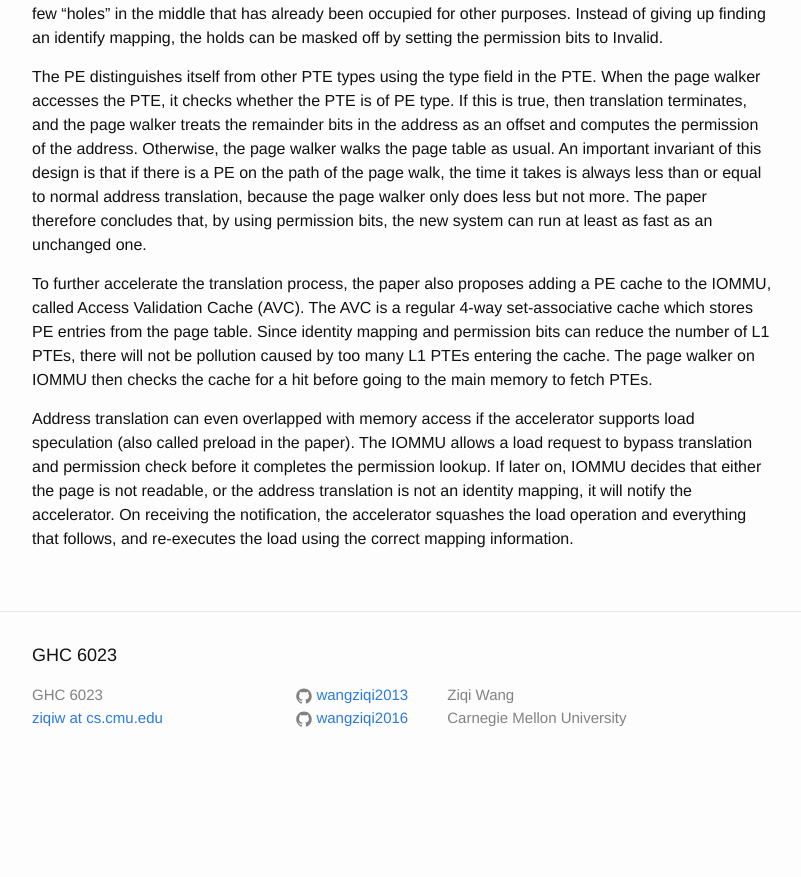
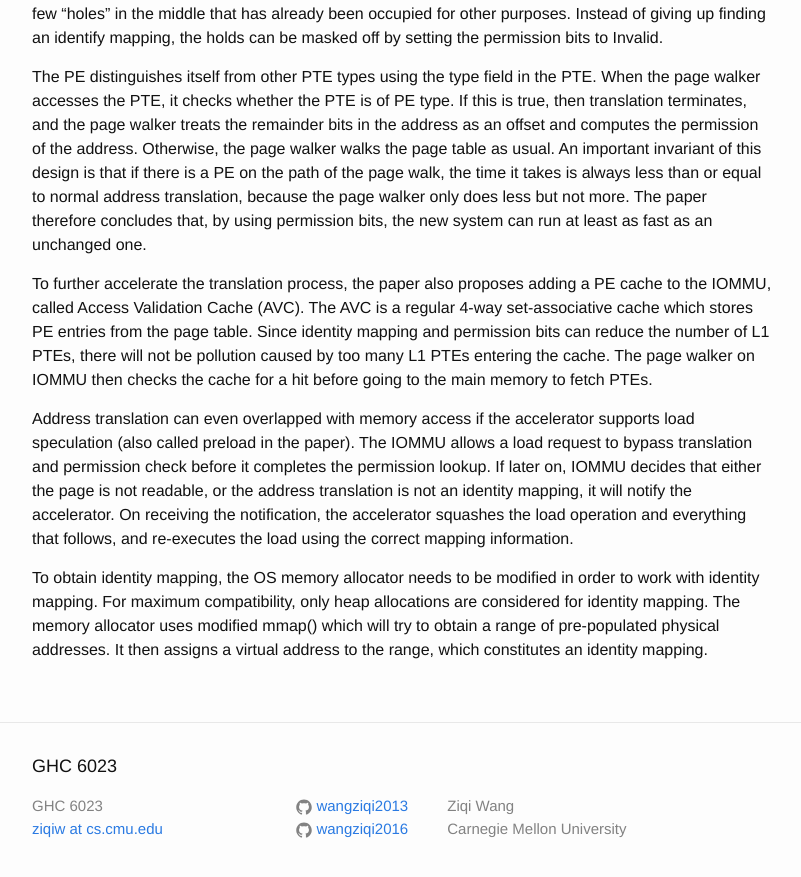
Before and after one commit to wangziqi2013/wangziqi2013.github.io, a Jekyll site: the page built from _posts/2018-12-25-dvm.markdown, in a window 1280 px wide and 900 px high, scrolled down 1336 px. Shown: the top 877 px of the window, without its empty margins (238-1039 px from the left). Built offline with Jekyll 4.4.1, drawn with Linux system fonts in a browser that asks for light colours; before the commit the page ends 2125 px from its top, so only the background shows below that.

Commit message:
Working on OS

```diff
--- a/_posts/2018-12-25-dvm.markdown
+++ b/_posts/2018-12-25-dvm.markdown
@@ -65,3 +65,8 @@ preload in the paper). The IOMMU allows a load request to bypass translation and
 the permission lookup. If later on, IOMMU decides that either the page is not readable, or the address translation is
 not an identity mapping, it will notify the accelerator. On receiving the notification, the accelerator squashes the
 load operation and everything that follows, and re-executes the load using the correct mapping information.
+
+To obtain identity mapping, the OS memory allocator needs to be modified in order to work with identity mapping. For
+maximum compatibility, only heap allocations are considered for identity mapping. The memory allocator uses modified
+mmap() which will try to obtain a range of pre-populated physical addresses. It then assigns a virtual address to
+the range, which constitutes an identity mapping.
```
